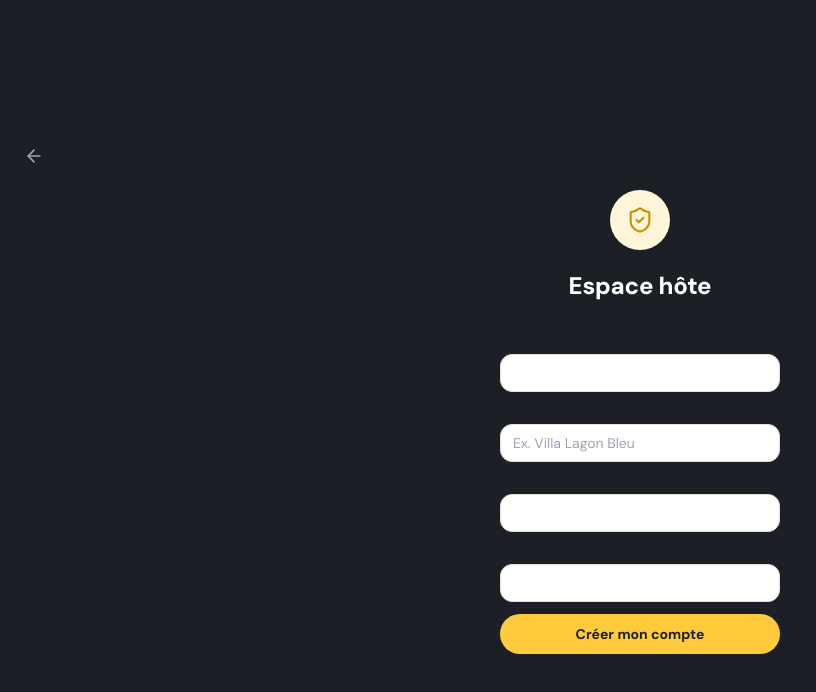
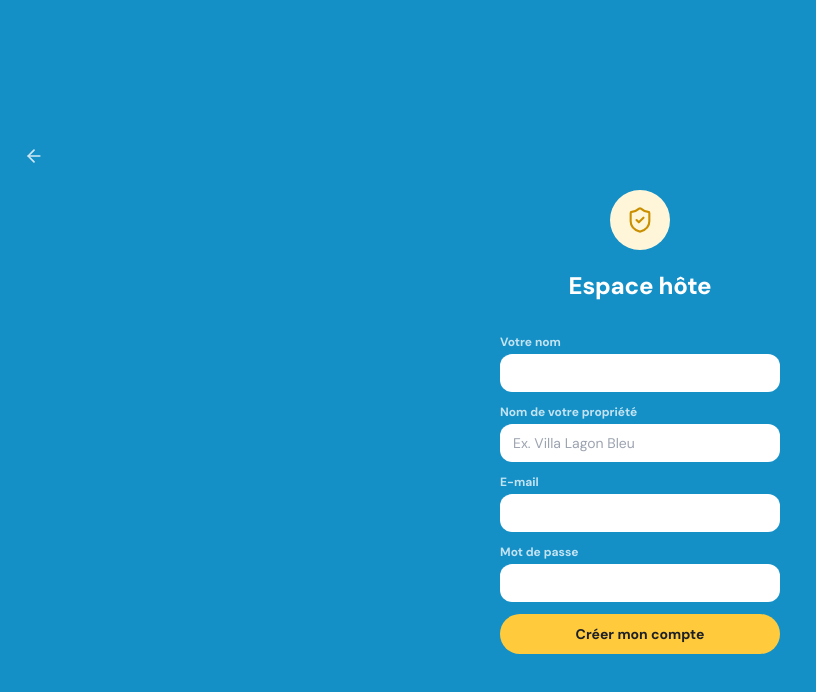
Before and after one commit to No0bYC/A.G.E.O, a React (Vite) app in the folder ageo-app/: page /hote in a window 1280 px wide. Both pictures are taken after a click on the button "Créer mon compte hôte". Shown: the top 692 px of the page, without its empty margins (0-816 px from the left). Built offline with nearby package versions, Linux system fonts and the light colour scheme.

Commit message:
Update HostAuth.jsx

```diff
--- a/ageo-app/src/pages/HostAuth.jsx
+++ b/ageo-app/src/pages/HostAuth.jsx
@@ -1,7 +1,7 @@
 import React, { useState } from "react";
 import { useNavigate } from "react-router-dom";
 import { supabase } from "../lib/supabase.js";
-import { IconBadge, Field, PrimaryButton, SecondaryButton, inputCls, inputStyle, C } from "../components/ui.jsx";
+import { IconBadge, PrimaryButton, inputCls, C } from "../components/ui.jsx";
 import { ShieldCheck, ArrowLeft } from "lucide-react";
 
 export default function HostAuth() {
@@ -70,9 +70,22 @@ export default function HostAuth() {
     }
   }
 
+  // Champ local plutôt que le composant Field partagé : celui-ci écrit en
+  // C.ink (fait pour un fond clair) et devenait illisible sur le fond bleu
+  // de cet écran. Ici tout est explicitement blanc/jaune, jamais ink.
+  function DarkField({ label, children }) {
+    return (
+      <label className="block mb-3">
+        <span className="block text-xs font-semibold mb-1" style={{ color: C.white, opacity: 0.75 }}>{label}</span>
+        {children}
+      </label>
+    );
+  }
+  const darkInputStyle = { borderColor: "rgba(255,255,255,0.35)", color: C.ink, background: C.white };
+
   return (
-    <div className="flex flex-col items-center justify-center px-6" style={{ minHeight: "100vh", background: C.ink }}>
-      <button onClick={mode === "choice" ? () => navigate("/") : () => backTo("choice")} className="self-start mb-6" style={{ color: C.white, opacity: 0.6 }} aria-label="Retour">
+    <div className="flex flex-col items-center justify-center w-full px-6" style={{ minHeight: "100vh", background: C.sky }}>
+      <button onClick={mode === "choice" ? () => navigate("/") : () => backTo("choice")} className="self-start mb-6" style={{ color: C.white, opacity: 0.8 }} aria-label="Retour">
         <ArrowLeft size={20} />
       </button>
       <IconBadge icon={ShieldCheck} size={60} tone="canary" />
@@ -81,40 +94,42 @@ export default function HostAuth() {
       {mode === "choice" && (
         <div className="w-full mt-8 space-y-3" style={{ maxWidth: 280 }}>
           <PrimaryButton onClick={() => backTo("signup")} full>Créer mon compte hôte</PrimaryButton>
-          <SecondaryButton onClick={() => backTo("login")} full>J'ai déjà un compte</SecondaryButton>
+          <button onClick={() => backTo("login")} className="w-full rounded-full font-bold text-sm py-2.5 px-5 border-2 transition-transform active:scale-95" style={{ borderColor: C.white, color: C.white, background: "transparent" }}>
+            J'ai déjà un compte
+          </button>
         </div>
       )}
 
       {mode === "signup" && (
         <form onSubmit={submitSignup} className="w-full mt-8" style={{ maxWidth: 280 }}>
-          <Field label="Votre nom">
-            <input value={name} onChange={(e) => setName(e.target.value)} className={inputCls} style={inputStyle} />
-          </Field>
-          <Field label="Nom de votre propriété">
-            <input value={propertyName} onChange={(e) => setPropertyName(e.target.value)} placeholder="Ex. Villa Lagon Bleu" className={inputCls} style={inputStyle} />
-          </Field>
-          <Field label="E-mail">
-            <input type="email" value={email} onChange={(e) => setEmail(e.target.value)} className={inputCls} style={inputStyle} />
-          </Field>
-          <Field label="Mot de passe">
-            <input type="password" value={password} onChange={(e) => setPassword(e.target.value)} className={inputCls} style={inputStyle} />
-          </Field>
-          {error && <p className="text-xs mb-3" style={{ color: "#F0A98C" }}>{error}</p>}
-          {info && <p className="text-xs mb-3" style={{ color: C.white, opacity: 0.8 }}>{info}</p>}
+          <DarkField label="Votre nom">
+            <input value={name} onChange={(e) => setName(e.target.value)} className={inputCls} style={darkInputStyle} />
+          </DarkField>
+          <DarkField label="Nom de votre propriété">
+            <input value={propertyName} onChange={(e) => setPropertyName(e.target.value)} placeholder="Ex. Villa Lagon Bleu" className={inputCls} style={darkInputStyle} />
+          </DarkField>
+          <DarkField label="E-mail">
+            <input type="email" value={email} onChange={(e) => setEmail(e.target.value)} className={inputCls} style={darkInputStyle} />
+          </DarkField>
+          <DarkField label="Mot de passe">
+            <input type="password" value={password} onChange={(e) => setPassword(e.target.value)} className={inputCls} style={darkInputStyle} />
+          </DarkField>
+          {error && <p className="text-xs mb-3 font-semibold" style={{ color: C.canary }}>{error}</p>}
+          {info && <p className="text-xs mb-3" style={{ color: C.white, opacity: 0.9 }}>{info}</p>}
           <PrimaryButton type="submit" full disabled={busy}>{busy ? "..." : "Créer mon compte"}</PrimaryButton>
         </form>
       )}
 
       {mode === "login" && (
         <form onSubmit={submitLogin} className="w-full mt-8" style={{ maxWidth: 280 }}>
-          <Field label="E-mail">
-            <input type="email" value={loginEmail} onChange={(e) => setLoginEmail(e.target.value)} className={inputCls} style={inputStyle} />
-          </Field>
-          <Field label="Mot de passe">
-            <input type="password" value={loginPassword} onChange={(e) => setLoginPassword(e.target.value)} className={inputCls} style={inputStyle} />
-          </Field>
-          {error && <p className="text-xs mb-3" style={{ color: "#F0A98C" }}>{error}</p>}
-          {info && <p className="text-xs mb-3" style={{ color: C.white, opacity: 0.8 }}>{info}</p>}
+          <DarkField label="E-mail">
+            <input type="email" value={loginEmail} onChange={(e) => setLoginEmail(e.target.value)} className={inputCls} style={darkInputStyle} />
+          </DarkField>
+          <DarkField label="Mot de passe">
+            <input type="password" value={loginPassword} onChange={(e) => setLoginPassword(e.target.value)} className={inputCls} style={darkInputStyle} />
+          </DarkField>
+          {error && <p className="text-xs mb-3 font-semibold" style={{ color: C.canary }}>{error}</p>}
+          {info && <p className="text-xs mb-3" style={{ color: C.white, opacity: 0.9 }}>{info}</p>}
           <PrimaryButton type="submit" full disabled={busy}>{busy ? "..." : "Se connecter"}</PrimaryButton>
         </form>
       )}
```
